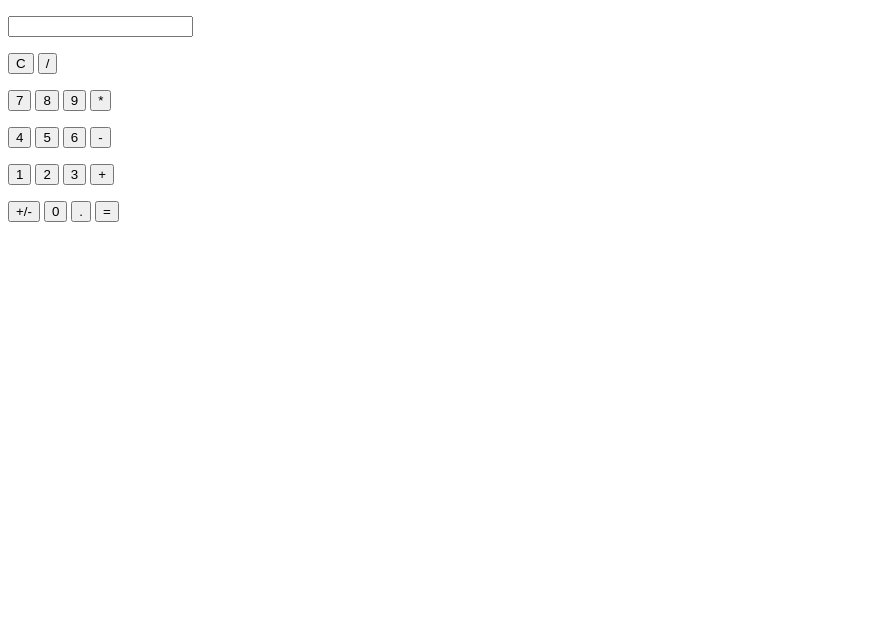
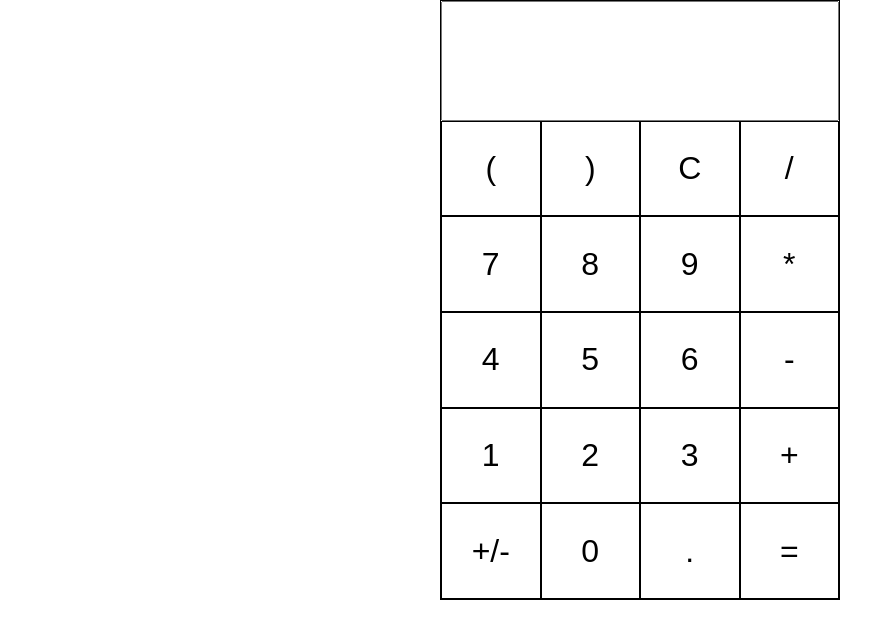
Before and after one commit to ForGetASD/Calculator, a plain HTML site: page index.html in a window 1280 px wide. Shown: the whole page, without its empty margins (0-895 px from the left). Drawn offline with nearby package versions, Linux system fonts and the light colour scheme.

Commit message:
style refaktorálás

```diff
--- a/index.html
+++ b/index.html
@@ -1,14 +1,21 @@
 <!DOCTYPE html>
 <html lang="hu">
     <head>
-    <meta charset="UTF-8">
-    <meta name="viewport" content="width=device-width, initial-scale=1.0">
+        <meta charset="UTF-8" />
+        <meta name="viewport" content="width=device-width, initial-scale=1.0" />
         <title>Számológép</title>
         <script src="https://ajax.googleapis.com/ajax/libs/jquery/3.7.1/jquery.min.js"></script>
+        <link rel="stylesheet" href="style.css" />
     </head>
     <body>
-    <p><input type="text" id="kijelzo"></p>
+        <div id="mainContainer">
+            <div id="display">
+                <input type="text" id="kijelzo" />
+            </div>
+            <div id="actionButtons">
                 <p>
+                    <button id="bracketLeft">(</button>
+                    <button id="bracketRight">)</button>
                     <button id="reset">C</button>
                     <button id="operatorOsztas">/</button>
                 </p>
@@ -36,6 +43,8 @@
                     <button id="decimal">.</button>
                     <button id="eredmeny">=</button>
                 </p>
+            </div>
+        </div>
         <script src="script.js"></script>
     </body>
 </html>
--- a/script.js
+++ b/script.js
@@ -21,7 +21,7 @@ function resetLogic() {
 
     $("button[id*='operator']").each(function () {
         console.log($(this));
-        $(this).css("background-color", "lightgrey");
+        $(this).css("background-color", "white");
     });
 
     totalCountArray = [];
@@ -68,7 +68,7 @@ function operatorLogic() {
             $("button[id*='operator'")
                 .not(event.target)
                 .each(function () {
-                    $(this).css("background-color", "lightgrey");
+                    $(this).css("background-color", "white");
                 });
         }
     });
--- /dev/null
+++ b/style.css
@@ -0,0 +1,47 @@
+*{
+    box-sizing: border-box;
+    padding: 0px;
+    margin: 0px;
+}
+
+#mainContainer{
+    display: flex;
+    flex-direction: column;
+    justify-content: center;
+    width: 400px;
+    height: 600px;
+    border: 1px solid black;
+    margin: auto;
+}
+
+#display{
+    flex: 20%;
+}
+
+#actionButtons{
+    flex: 80%
+}
+
+p{
+    display: flex;
+    margin: 0px;
+    width: 100%;
+    height: 20%;
+}
+
+p button{
+    width: 25%;
+    border: 1px solid black;
+    background-color: white;
+    font-size: 2rem;
+}
+
+
+#kijelzo{
+    width: 100%;
+    height: 100%;
+    outline: none;
+    font-size: 30px;
+    padding: 0 10px;
+    text-align: right;
+}
```
Lines whose indentation alone changed are shown as unchanged.
